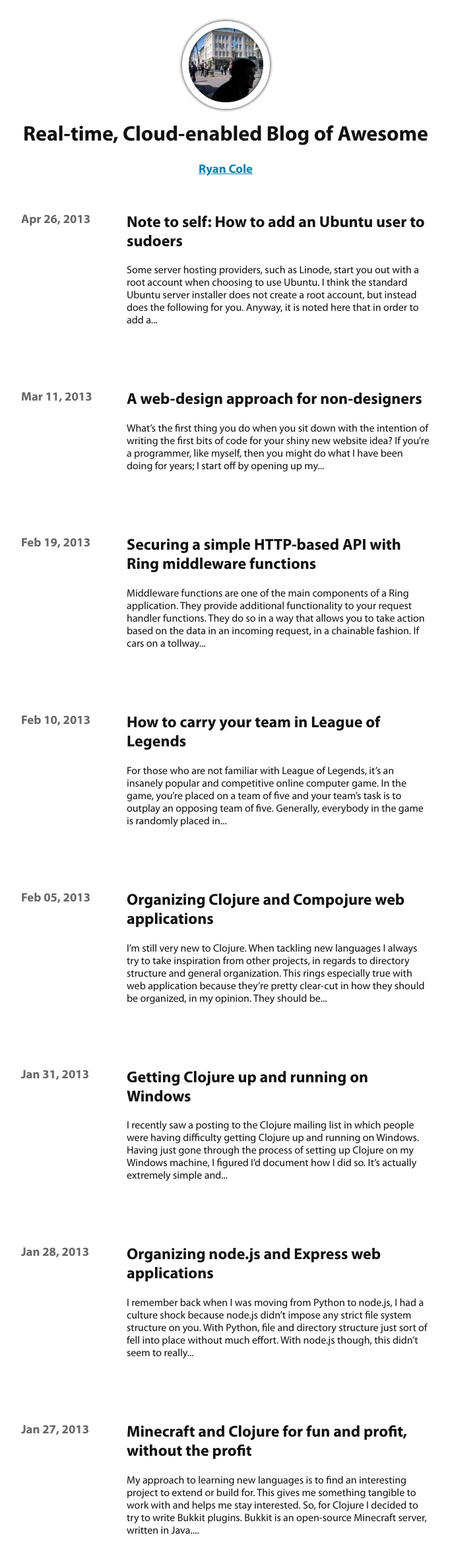
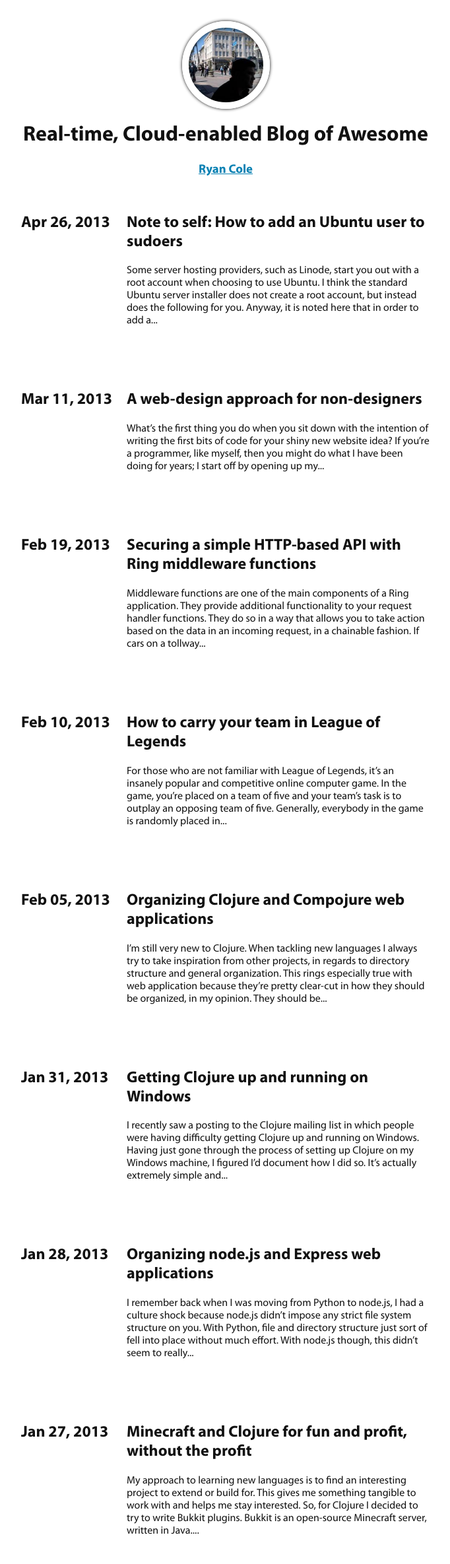
Before and after one commit to ryancole/ryancole.github.com, a Jekyll site: the page built from index.html, in a window 1280 px wide. Shown: the whole page at 66% size, without its empty margins (298-980 px from the left). Built offline with Jekyll 4.4.1, drawn with Linux system fonts in a browser that asks for light colours.

Commit message:
same size

```diff
--- a/index.html
+++ b/index.html
@@ -8,7 +8,7 @@ description: rycole.com is a blog about programming, technology and startups.
   <a href="{{ entry.url }}" class="entry">
     <li class="row">
         <div class="span2">
-            <h3>{{ entry.date | date:"%b %d, %Y" }}</h3>
+            <h2>{{ entry.date | date:"%b %d, %Y" }}</h2>
         </div>
         <div class="span6">
             <h2>{{ entry.title }}</h2>
```
